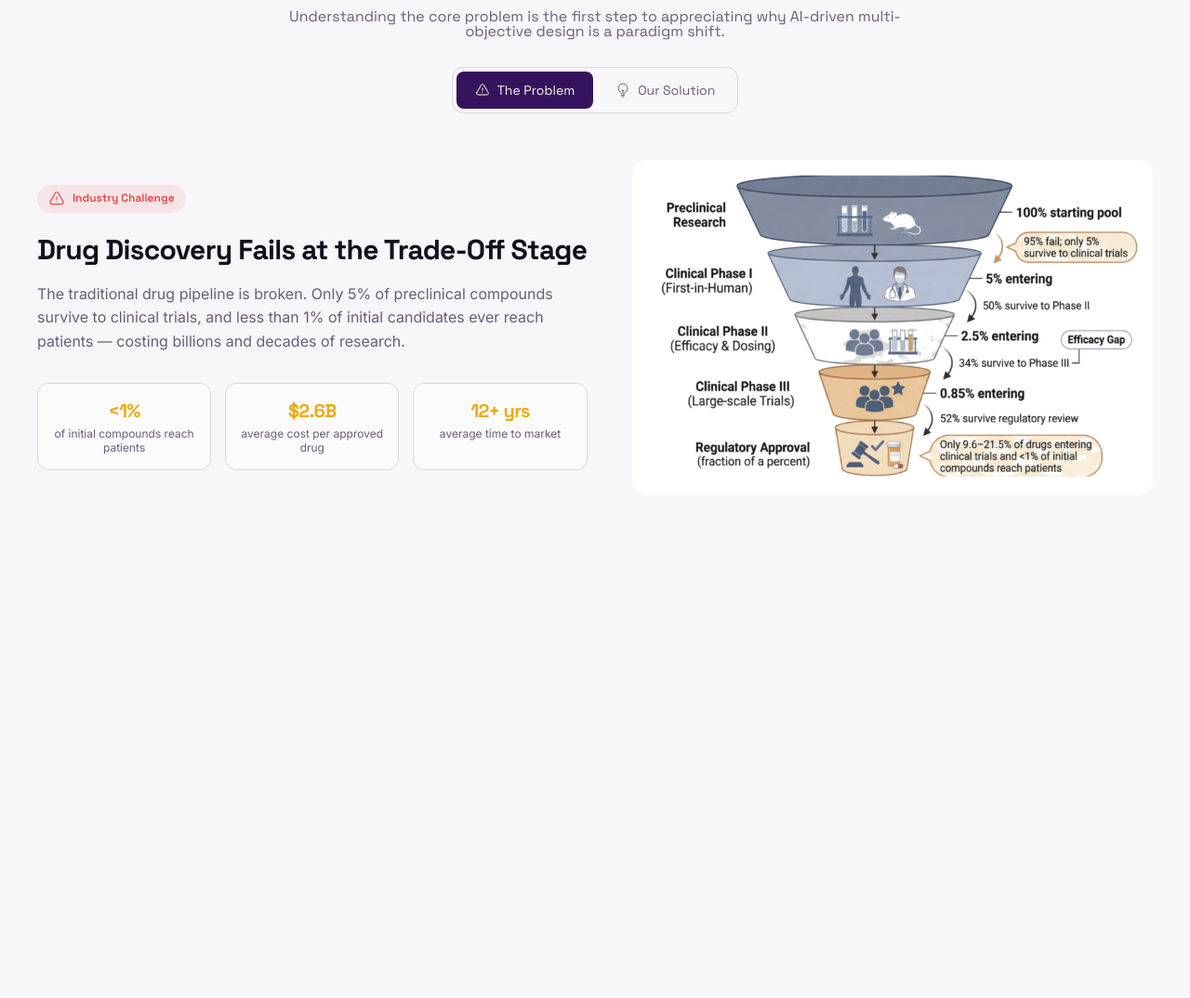
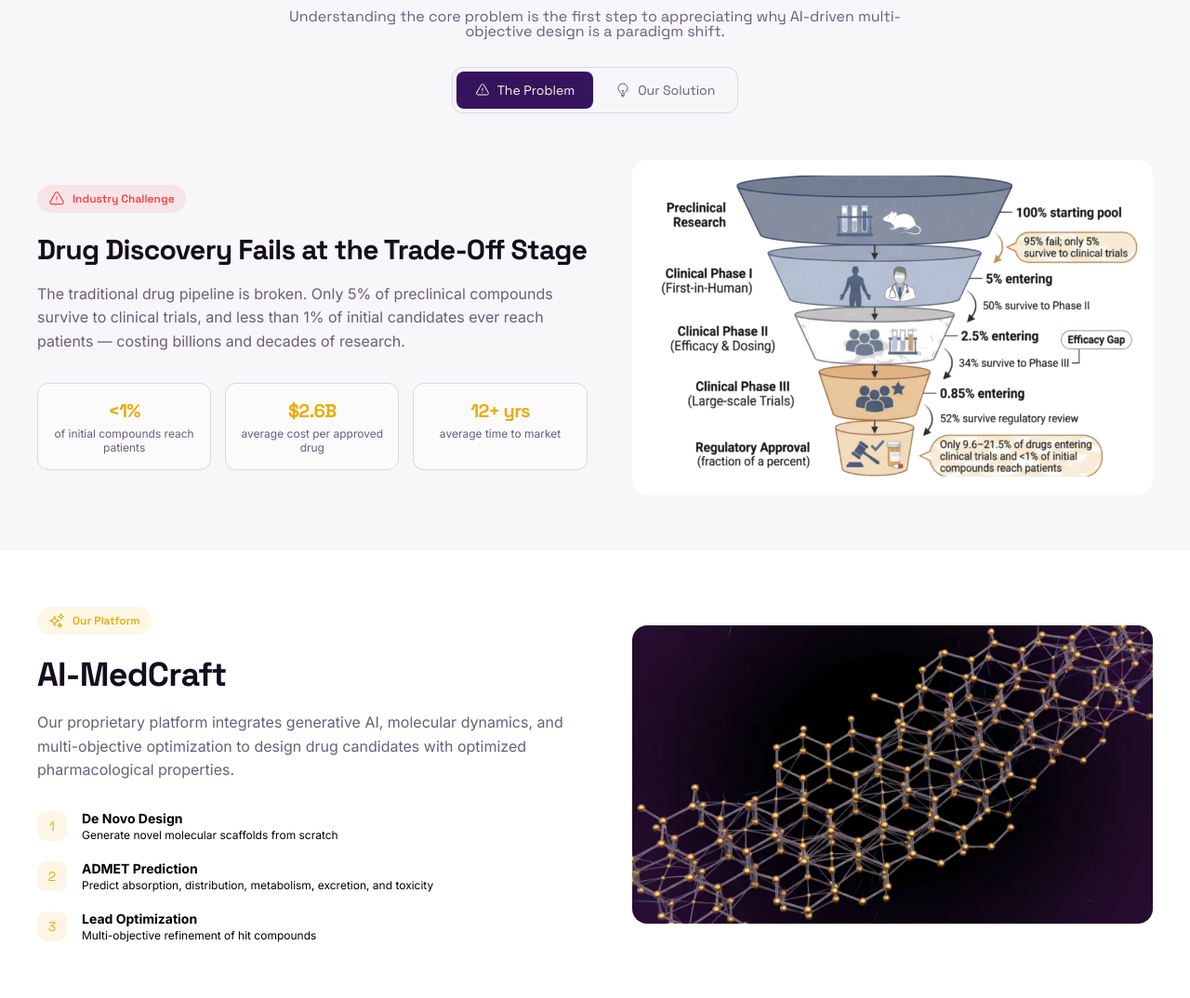
Before and after one commit to Mike97179/thoth-biosimulations-web, a PHP site: page / in a window 1280 px wide. Shown: the part 1050-2124 px from the top of the page at 93% size. Before the commit the page ends 1563 px from the top, so only its background shows below. Run offline with PHP 8.4, Linux system fonts and the light colour scheme.

Commit message:
platform design

```diff
--- a/css/styles.css
+++ b/css/styles.css
@@ -70,6 +70,8 @@ a {
   padding: 0.6rem 1.2rem;
   border-radius: 999rem;
   font-weight: 600;
+  display: flex;
+  align-items: center;
 }
 .label svg {
   width: 1.8rem;
@@ -84,6 +86,10 @@ a {
 .label--warning {
   color: rgb(239, 68, 68);
   background-color: rgba(239, 68, 68, 0.1);
+}
+.label--yellow {
+  color: rgb(235, 171, 10);
+  background-color: rgba(235, 171, 10, 0.1);
 }
 
 .box {
@@ -649,4 +655,73 @@ a {
   font-family: "Inter", sans-serif;
 }
 
+.homePlatform {
+  background-color: rgb(255, 255, 255);
+}
+.homePlatform__container--content {
+  display: flex;
+  column-gap: 4.8rem;
+}
+.homePlatform__container--content img {
+  display: flex;
+  margin: auto 0;
+  background-color: rgb(255, 255, 255);
+  border-radius: 1.6rem;
+  width: calc(48.7% - 2.4rem);
+  height: 90%;
+}
+.homePlatform__info {
+  display: flex;
+  flex-direction: column;
+  align-items: flex-start;
+  justify-content: center;
+  width: calc(51.3% - 2.4rem);
+}
+.homePlatform__info span {
+  display: flex;
+  column-gap: 0.8rem;
+}
+.homePlatform__info h3 {
+  font-size: 3.6rem;
+  color: rgb(20, 13, 28);
+  letter-spacing: -0.075rem;
+}
+.homePlatform__info--description {
+  font-size: 1.6rem;
+  font-family: "Inter", sans-serif;
+  color: rgb(107, 94, 120);
+  margin-top: 1.6rem;
+  line-height: 1.6;
+}
+.homePlatform__box {
+  flex-direction: column;
+  row-gap: 2rem;
+}
+.homePlatform__box--item {
+  display: flex;
+  align-items: center;
+  column-gap: 1.6rem;
+}
+.homePlatform__box--item-number {
+  display: flex;
+  align-items: center;
+  justify-content: center;
+  background-color: rgba(235, 171, 10, 0.1);
+  border-radius: 1rem;
+  color: rgb(235, 171, 10);
+  font-size: 1.4rem;
+  width: 3.2rem;
+  height: 3.2rem;
+}
+.homePlatform__box--item-content {
+  font-family: "Inter", sans-serif;
+}
+.homePlatform__box--item-content h4 {
+  font-size: 1.4rem;
+}
+.homePlatform__box--item-content p {
+  font-size: 1.2rem;
+  margin-top: 0.2rem;
+}
+
 /*# sourceMappingURL=styles.css.map */
--- a/index.html
+++ b/index.html
@@ -153,7 +153,42 @@
         </div>
         <div class="homePlatform pt-6 pb-6">
             <div class="homePlatform__container container">
-
+                <div class="homePlatform__container--content">
+                    <div class="homePlatform__info">
+                        <span class="label label--yellow mb-2">
+                            <svg xmlns="http://www.w3.org/2000/svg" fill="none" viewBox="0 0 24 24" stroke-width="1.5" stroke="currentColor" class="size-6">
+                                <path stroke-linecap="round" stroke-linejoin="round" d="M9.813 15.904 9 18.75l-.813-2.846a4.5 4.5 0 0 0-3.09-3.09L2.25 12l2.846-.813a4.5 4.5 0 0 0 3.09-3.09L9 5.25l.813 2.846a4.5 4.5 0 0 0 3.09 3.09L15.75 12l-2.846.813a4.5 4.5 0 0 0-3.09 3.09ZM18.259 8.715 18 9.75l-.259-1.035a3.375 3.375 0 0 0-2.455-2.456L14.25 6l1.036-.259a3.375 3.375 0 0 0 2.455-2.456L18 2.25l.259 1.035a3.375 3.375 0 0 0 2.456 2.456L21.75 6l-1.035.259a3.375 3.375 0 0 0-2.456 2.456ZM16.894 20.567 16.5 21.75l-.394-1.183a2.25 2.25 0 0 0-1.423-1.423L13.5 18.75l1.183-.394a2.25 2.25 0 0 0 1.423-1.423l.394-1.183.394 1.183a2.25 2.25 0 0 0 1.423 1.423l1.183.394-1.183.394a2.25 2.25 0 0 0-1.423 1.423Z" />
+                            </svg>
+                            <p>Our Platform</p>
+                        </span>
+                        <h3>AI-MedCraft</h3>
+                        <p class="homePlatform__info--description">Our proprietary platform integrates generative AI, molecular dynamics, and multi-objective optimization to design drug candidates with optimized pharmacological properties.</p>
+                        <div class="homePlatform__box box mt-3">
+                            <div class="homePlatform__box--item">
+                                <span class="homePlatform__box--item-number">1</span>
+                                <div class="homePlatform__box--item-content">
+                                    <h4>De Novo Design</h4>
+                                    <p>Generate novel molecular scaffolds from scratch</p>
+                                </div>
+                            </div>
+                            <div class="homePlatform__box--item">
+                                <span class="homePlatform__box--item-number">2</span>
+                                <div class="homePlatform__box--item-content">
+                                    <h4>ADMET Prediction</h4>
+                                    <p>Predict absorption, distribution, metabolism, excretion, and toxicity</p>
+                                </div>
+                            </div>
+                            <div class="homePlatform__box--item">
+                                <span class="homePlatform__box--item-number">3</span>
+                                <div class="homePlatform__box--item-content">
+                                    <h4>Lead Optimization</h4>
+                                    <p>Multi-objective refinement of hit compounds</p>
+                                </div>
+                            </div>
+                        </div>
+                    </div>
+                    <img src="img/home/grid.webp" alt="Grid of AI-Designed Molecules">
+                </div>
             </div>
         </div>
     </body>
--- a/sass/base/_constants.scss
+++ b/sass/base/_constants.scss
@@ -48,6 +48,8 @@
     padding: .6rem 1.2rem;
     border-radius: 999rem;
     font-weight: 600;
+    display: flex;
+    align-items: center;
     svg {
         width: 1.8rem;
     }
@@ -61,6 +63,10 @@
     &--warning {
         color: rgb(239, 68, 68);
         background-color: rgba(239, 68, 68, 0.1);
+    }
+    &--yellow {
+        color: rgb(235, 171, 10);
+        background-color: rgba(235, 171, 10, 0.1);
     }
 }
 
--- a/sass/public/home/_index.scss
+++ b/sass/public/home/_index.scss
@@ -1,3 +1,5 @@
 @forward 'header';
 
 @forward 'approach';
+
+@forward 'platform';
```
Also changed, not shown: sass/public/home/_platform.scss (added, +70 -0 lines), img/home/dna.webp (added), img/home/grid.webp (added), img/home/workflow.webp (added), 1 other file.
